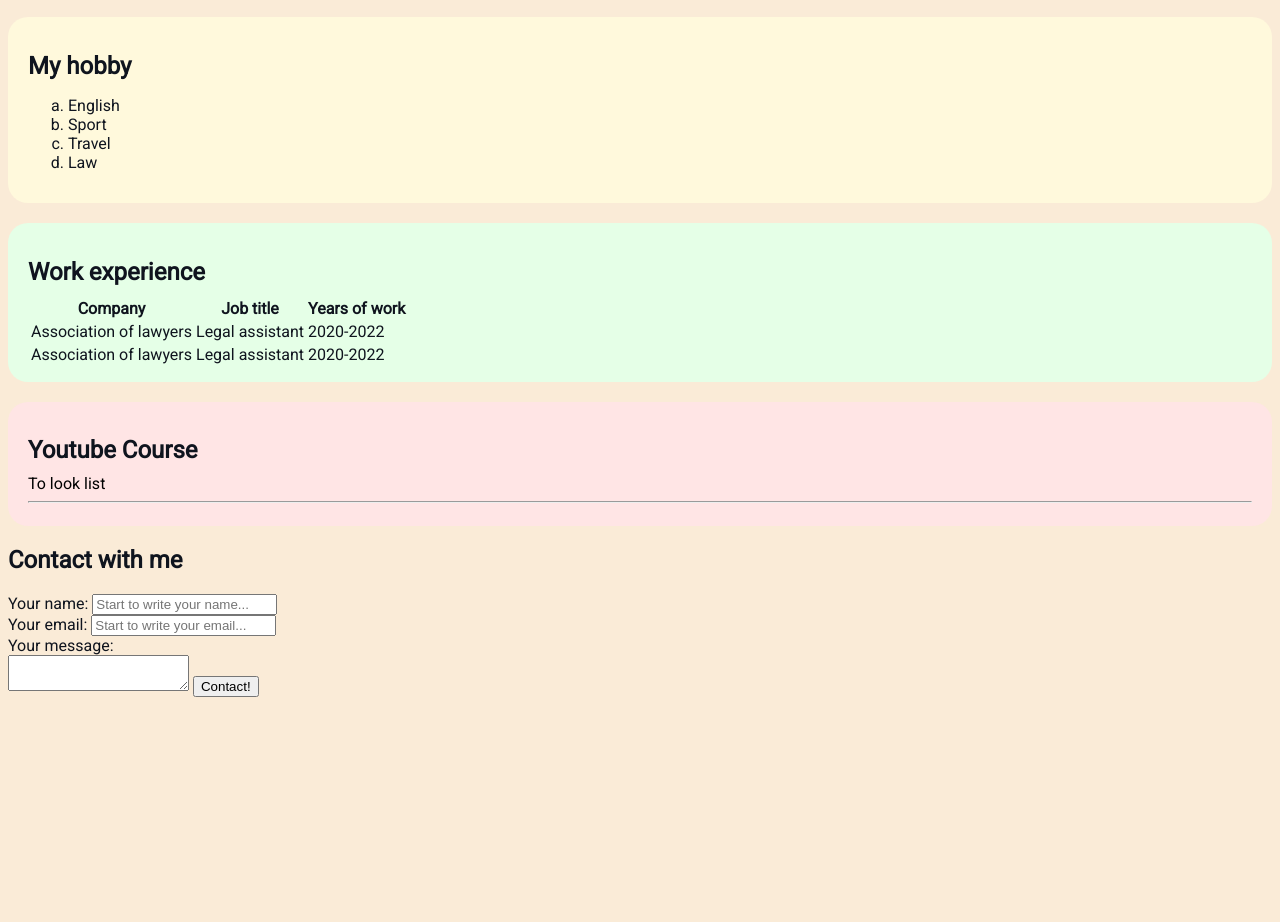
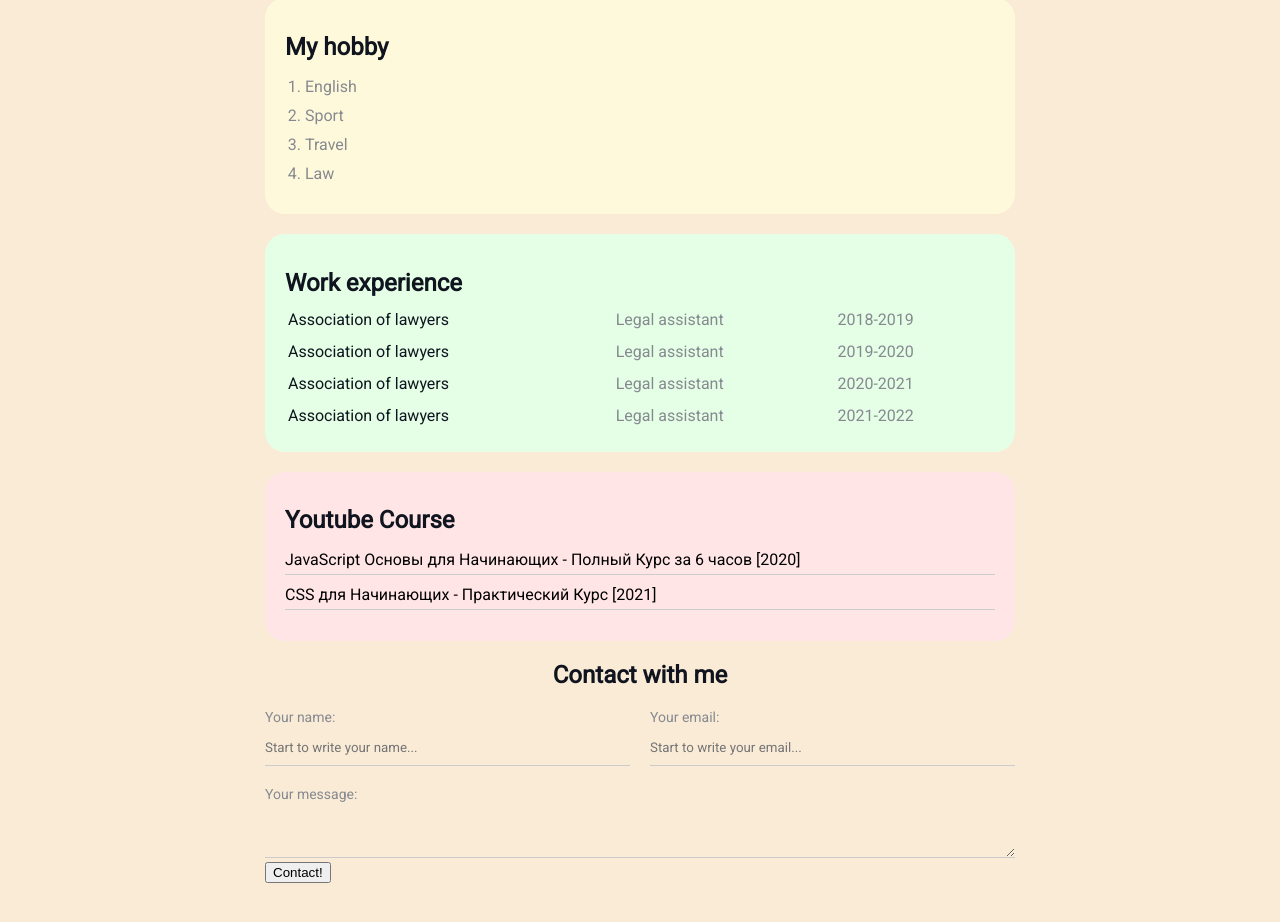
Before and after one commit to DarynaTorianyk/CV, a plain HTML site: page index.html in a window 1280 px wide. Shown: the part 360-1282 px from the top of the page. Drawn offline with Linux system fonts and the light colour scheme.

Commit message:
Change styles

```diff
--- a/index.html
+++ b/index.html
@@ -6,7 +6,7 @@
     <link href="styles.css" rel="stylesheet" />
   </head>
   <body>
-    < class="container">
+    <div class="container">
       <div class="info">
         <img src="avatar.jpg" alt="it's my photo" class="avatar" />
         <h1>Daryna Torianyk</h1>
@@ -24,7 +24,7 @@
 
       <div class="card bg-yellow">
         <h2>My hobby</h2>
-        <ol type="a">
+        <ol class="list">
           <li>English</li>
           <li>Sport</li>
           <li>Travel</li>
@@ -34,59 +34,81 @@
 
       <div class="card bg-green">
         <h2>Work experience</h2>
-        <table>
+        <table class="table">
           <tr>
-            <th>Company</th>
-            <th>Job title</th>
-            <th>Years of work</th>
+            <td>Association of lawyers</td>
+            <td class="temp">Legal assistant</td>
+            <td class="temp">2018-2019</td>
           </tr>
           <tr>
             <td>Association of lawyers</td>
-            <td>Legal assistant</td>
-            <td>2020-2022</td>
+            <td class="temp">Legal assistant</td>
+            <td class="temp">2019-2020</td>
           </tr>
           <tr>
             <td>Association of lawyers</td>
-            <td>Legal assistant</td>
-            <td>2020-2022</td>
+            <td class="temp">Legal assistant</td>
+            <td class="temp">2020-2021</td>
+          </tr>
+          <tr>
+            <td>Association of lawyers</td>
+            <td class="temp">Legal assistant</td>
+            <td class="temp">2021-2022</td>
           </tr>
         </table>
       </div>
-
       <div class="card bg-red">
         <h2>Youtube Course</h2>
-        <a href="youtube.html">To look list</a>
-        <hr />
+        <ul class="link-list">
+          <li>
+            <a
+              href="https://www.youtube.com/watch?v=DOEtVdkKwcU&ab_channel=%D0%92%D0%BB%D0%B0%D0%B4%D0%B8%D0%BB%D0%B5%D0%BD%D0%9C%D0%B8%D0%BD%D0%B8%D0%BD"
+              >JavaScript Основы для Начинающих - Полный Курс за 6 часов
+              [2020]</a
+            >
+          </li>
+          <li>
+            <a
+              href="https://www.youtube.com/watch?v=q_ShyPB-lQM&ab_channel=%D0%92%D0%BB%D0%B0%D0%B4%D0%B8%D0%BB%D0%B5%D0%BD%D0%9C%D0%B8%D0%BD%D0%B8%D0%BD"
+              >CSS для Начинающих - Практический Курс [2021]
+            </a>
+          </li>
+        </ul>
       </div>
 
-
+      <div class="contact">
         <h2>Contact with me</h2>
 
         <form action="/">
+          <div class="row">
+            <div class="form-group">
               <label for="name">Your name:</label>
               <input
                 type="text"
                 id="name"
                 placeholder="Start to write your name..."
               />
+            </div>
 
-        <br />
-
+            <div class="form-group">
               <label for="email">Your email:</label>
               <input
                 type="text"
                 id="email"
                 placeholder="Start to write your email..."
               />
+            </div>
+          </div>
 
-        <br />
+          <div class="form-group">
+            <label for="text">Your message:</label>
 
-        <label for="text">Your message:</label>
-        <br />
             <textarea id="text" rows="2" cols="20"></textarea>
+          </div>
 
           <input type="submit" value="Contact!" />
         </form>
+      </div>
     </div>
 
     <div style="margin-bottom: 500px"></div>
--- a/styles.css
+++ b/styles.css
@@ -1,4 +1,8 @@
 @import url("https://fonts.googleapis.com/css2?family=Roboto&display=swap");
+/* *{
+  padding: 0;
+  margin: 0;
+} */
 
 body {
   background-color: antiquewhite;
@@ -84,3 +88,75 @@ a:visited {
 .card h2 {
   margin-bottom: 10px;
 }
+
+.list {
+  padding: 0 20px;
+}
+
+.list li {
+  color: #86898f;
+  margin-bottom: 10px;
+}
+.table {
+  width: 100%;
+}
+
+.table td {
+  padding-bottom: 10px;
+}
+
+.table td:nth-child(2),
+.table td:nth-child(3) {
+  color: #86898f;
+}
+
+/* .table tr:nth-child(even) {
+  background: burlywood;
+} */
+
+.link-list {
+  list-style: none;
+  padding: 0;
+}
+
+.link-list li {
+  margin-bottom: 10px;
+  padding-bottom: 5px;
+  border-bottom: 1px solid #ccc;
+}
+
+.contact h2 {
+  text-align: center;
+}
+
+.form-group label {
+  display: block;
+  font-size: 14px;
+  color: #86898f;
+}
+
+.form-group input,
+.form-group textarea {
+  width: 100%;
+  box-sizing: border-box;
+  border: none;
+  background: transparent;
+  border-bottom: 1px solid #ccc;
+  color: #000;
+  padding: 15px 0 10px;
+  outline: none;
+  font-family: inherit;
+}
+
+.row {
+  display: flex;
+  margin-bottom: 20px;
+}
+
+.row > .form-group {
+  width: 50%;
+}
+
+.row > .form-group:first-child {
+  margin-right: 20px;
+}
```
Also changed, not shown: youtube.html (deleted, +0 -14 lines). Lines whose indentation alone changed are shown as unchanged.
